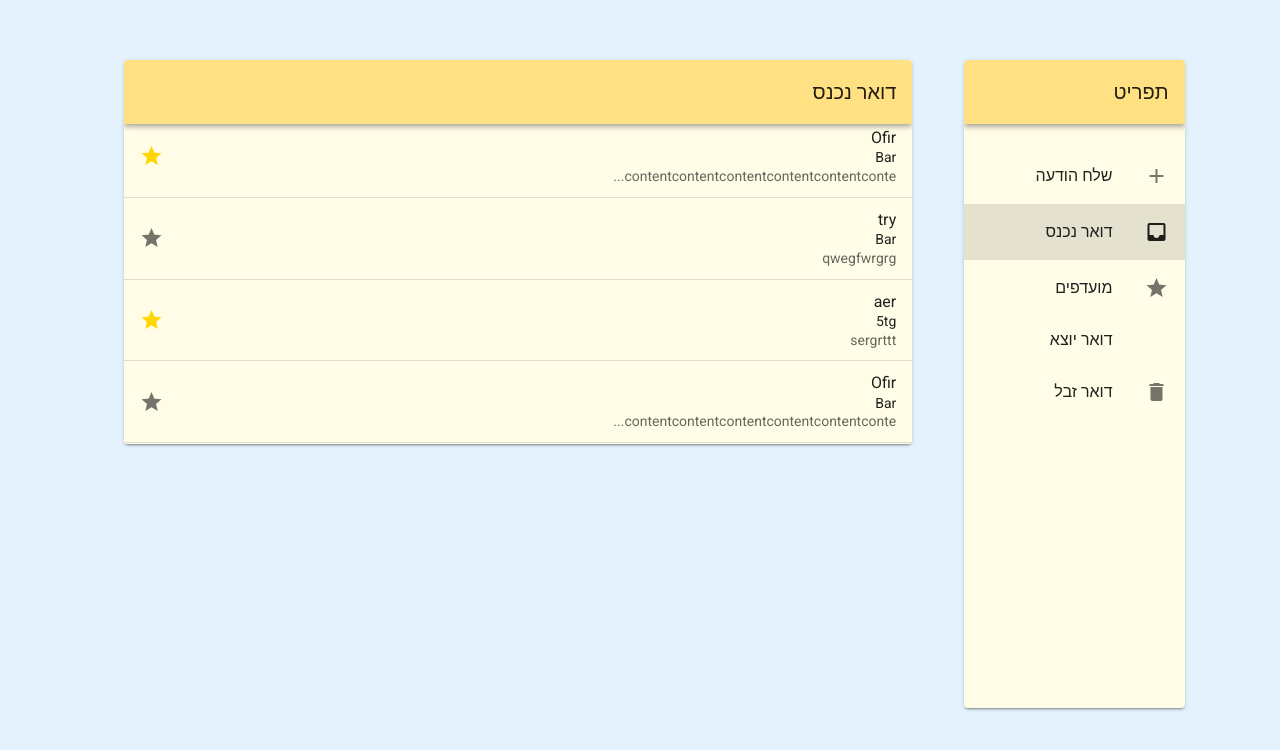
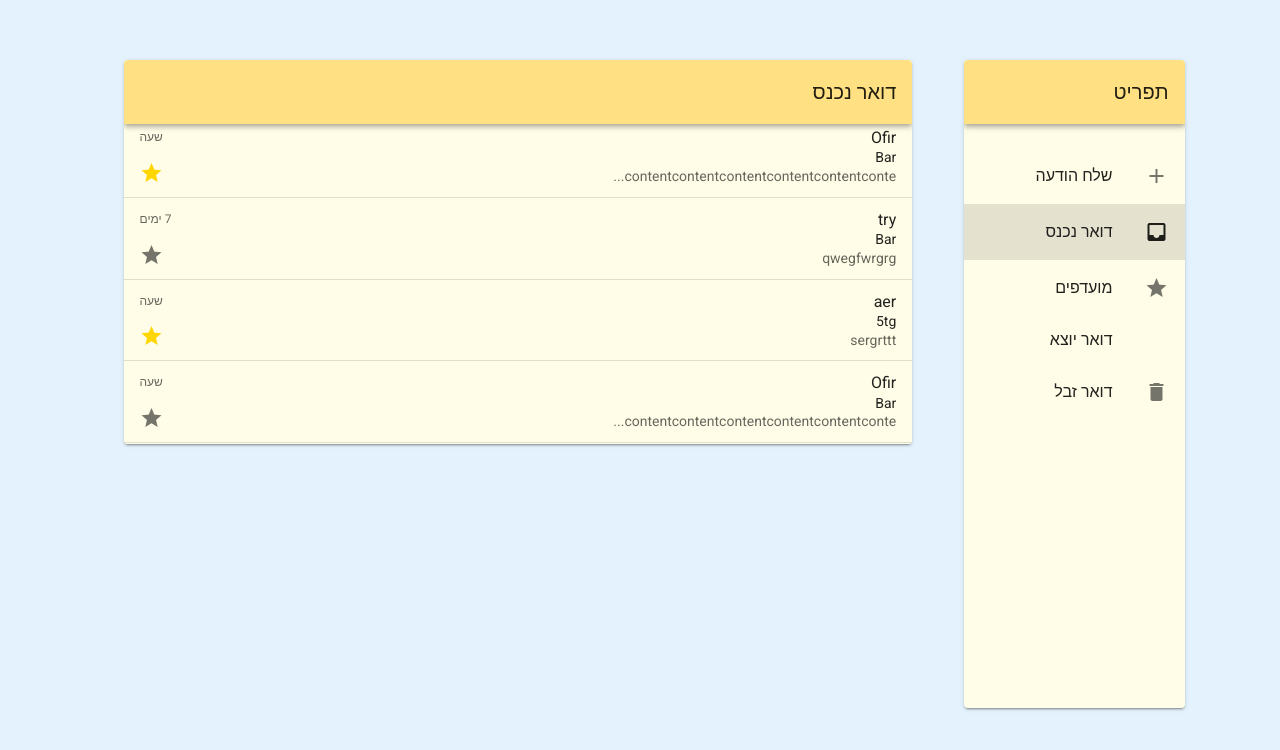
Before and after one commit to SennaTheRedeemer/Gmail, a Vue app: page / in a window 1280 px wide. Shown: the top 750 px of the page. Built offline with nearby package versions, Linux system fonts and the light colour scheme.

Commit message:
changed style and position

```diff
--- a/src/components/Mail.vue
+++ b/src/components/Mail.vue
@@ -16,8 +16,9 @@
                 overlap
                 v-if="isNewMail"
                 >
-                    <v-list-item-action-text v-text="dateString"></v-list-item-action-text>
+
                 </v-badge>
+                <v-list-item-action-text v-text="dateString"></v-list-item-action-text>
                 <v-checkbox :on-icon="'mdi-star'" :off-icon="'mdi-star'" v-model="mail.favorite" color="#FFD600"></v-checkbox>
             </v-list-item-action>
         </v-list-item>
```
